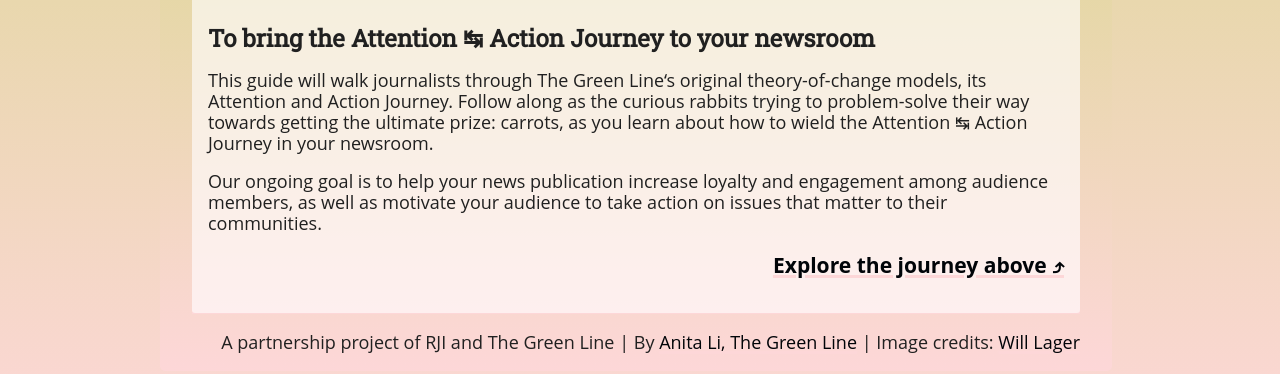
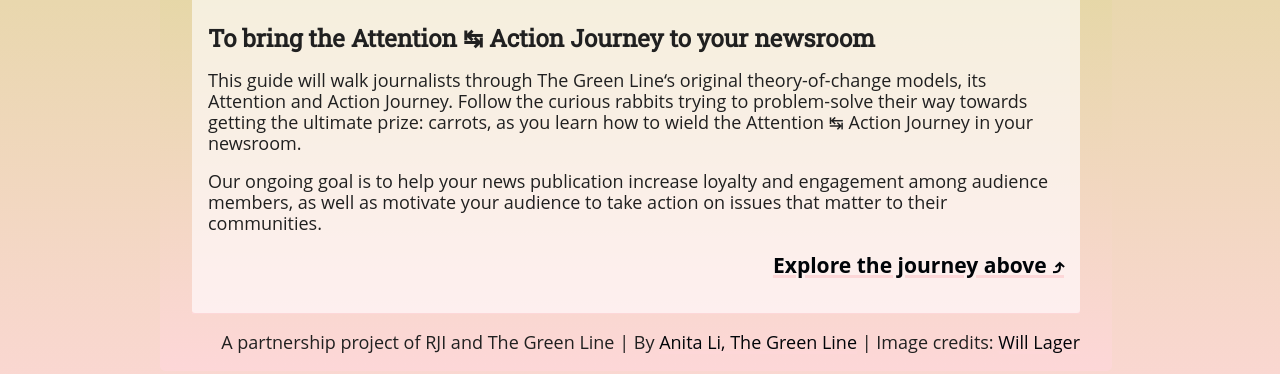
Before and after one commit to InnovationRJI/projects, a plain HTML site: page guide/attention-action-journey.html in a window 1280 px wide. Shown: the part 583-957 px from the top of the page. Drawn offline with nearby package versions, Linux system fonts and the light colour scheme; a script that the page names is missing.

Commit message:
ugh grammar typo

```diff
--- a/guide/attention-action-journey.html
+++ b/guide/attention-action-journey.html
@@ -121,7 +121,7 @@
         <img class="tab-lead" src="../img/tgl/thepath4.png" alt="A rabbit explores a path towards a carrot patch">
           <div class="bottom-left">
             <h2>To bring the Attention ↹ Action Journey to your newsroom</h2>
-              <p>This guide will walk journalists through The Green Line‘s original theory-of-change models, its Attention and Action Journey. Follow along as the curious rabbits trying to problem-solve their way towards getting the ultimate prize: carrots, as you learn about how to wield the Attention ↹ Action Journey in your newsroom.</p>
+              <p>This guide will walk journalists through The Green Line‘s original theory-of-change models, its Attention and Action Journey. Follow the curious rabbits trying to problem-solve their way towards getting the ultimate prize: carrots, as you learn how to wield the Attention ↹ Action Journey in your newsroom.</p>
               <p>Our ongoing goal is to help your news publication increase loyalty and engagement among audience members, as well as motivate your audience to take action on issues that matter to their communities. </p>
 
               <h3><a href="#tabcontrol">Explore the journey above ⤴</a></h3>
```
